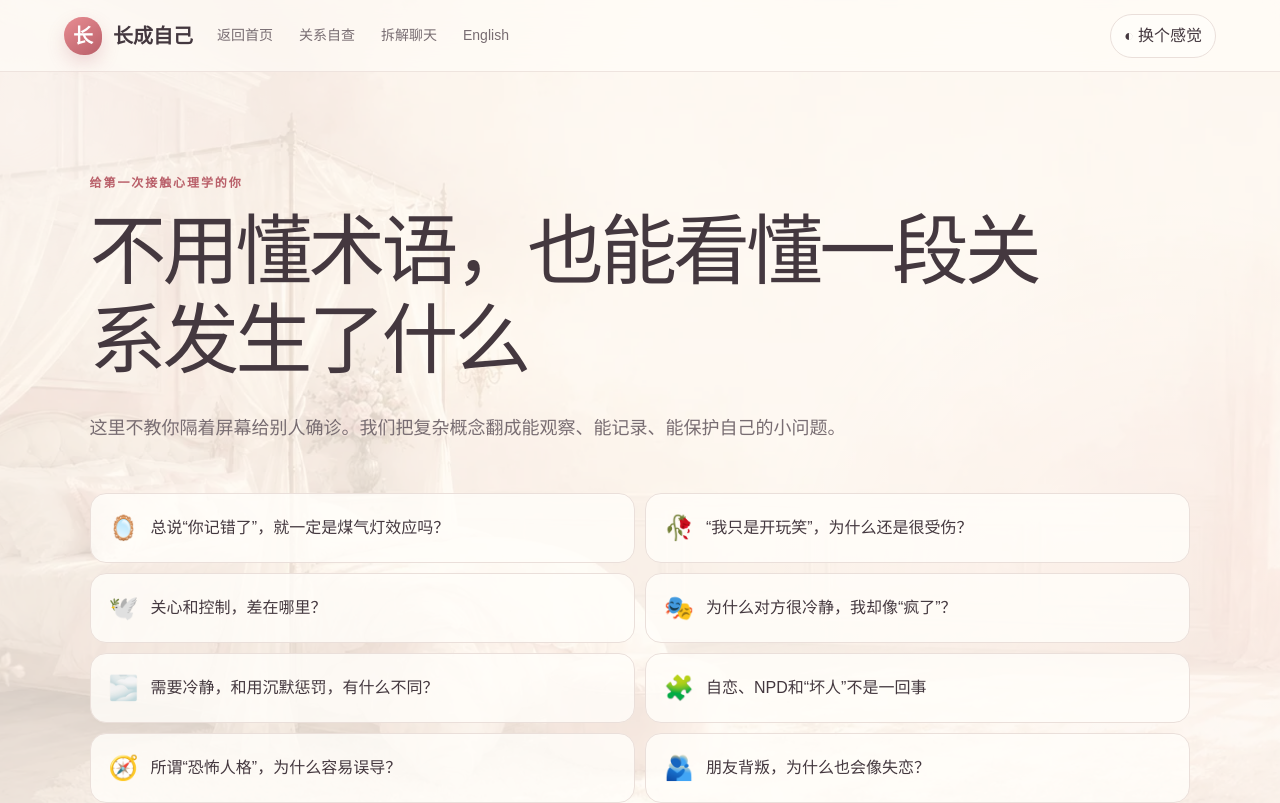
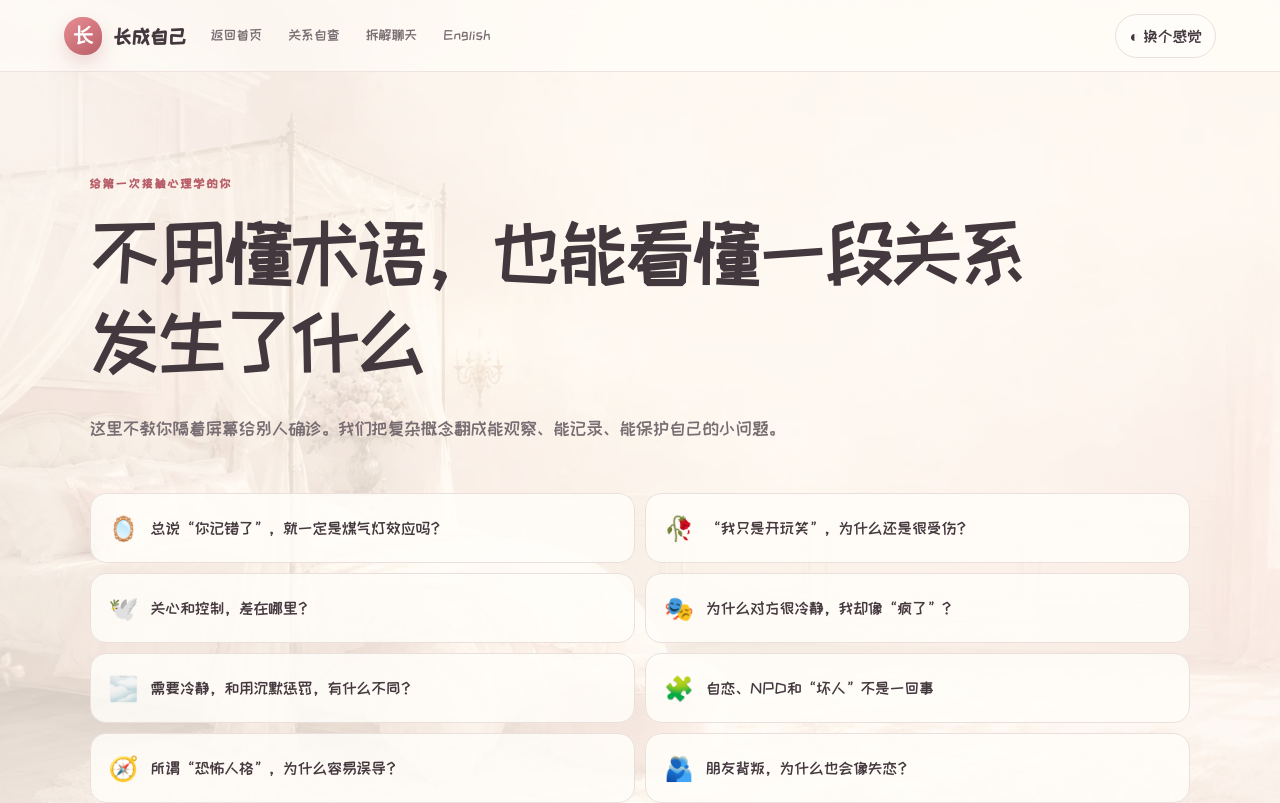
Before and after one commit to okichen168/grow-into-yourself, a Next.js app: page /zh/learn in a window 1280 px wide. Shown: the top 803 px of the page. Built offline with nearby package versions, Linux system fonts and the light colour scheme.

Commit message:
fix: finalize privacy copy and cross-platform fonts

```diff
--- a/app/components/english-checker.tsx
+++ b/app/components/english-checker.tsx
@@ -15,13 +15,12 @@ const copy = {
     id: "check",
     eyebrow: "Conversation clarity",
     title: "Paste the words. Let AI help you read the pressure.",
-    intro: "Screenshot upload is paused in this test version. Please use your phone, gallery, or chat app’s text extraction first, then paste the text here.",
     source: "Relationship",
     other: "Other person’s messages",
     otherPlaceholder: "Paste what the other person sent. One sentence or a whole conversation is fine.",
     mine: "My messages / draft reply (optional)",
     minePlaceholder: "Paste what you already replied, or what you are planning to send. Leave blank if unsure.",
-    privacy: "Text may be sent to the configured AI model to generate this analysis. This site does not save the conversation. Remove names and avoid identity numbers, bank details, passwords and exact addresses.",
+    privacy: "Your content is not saved or published by this site, and is not used to train this project’s models.",
     analyse: "Analyze with AI",
     analysing: "AI is reading this…",
     tooLong: "This is too long. Please shorten it before analysis.",
@@ -34,13 +33,12 @@ const copy = {
     id: "tool",
     eyebrow: "对话拆解",
     title: "把对方的话和你的回复分开看。",
-    intro: "测试版暂不支持直接上传截图。请先用微信、相册或手机自带文字识别提取聊天文字，再粘贴到这里。",
     source: "这段对话来自",
     other: "对方发来的话",
     otherPlaceholder: "粘贴对方发来的消息，可以是一句，也可以是一整段。",
     mine: "我说过的话 / 我准备回复的话（可选）",
     minePlaceholder: "粘贴你已经回复过的话，或你准备发出去的话。不确定可以留空。",
-    privacy: "为了生成本次分析，文本可能发送给配置的 AI 模型；本站不保存聊天内容。请删除姓名，并避免粘贴身份证、银行卡、密码、精确住址等敏感信息。",
+    privacy: "你的内容不会被本站保存、公开，也不会用于训练本项目模型。",
     analyse: "让 AI 帮我分析",
     analysing: "AI 正在分析…",
     tooLong: "文字太长了，请删短一点再分析。",
@@ -94,7 +92,7 @@ export default function EnglishChecker({ language = "en" }: { language?: Analysi
   }
 
   return <section className="english-tool text-analyzer" id={ui.id}>
-    <div className="section-heading"><p className="eyebrow">{ui.eyebrow}</p><h2>{ui.title}</h2><p>{ui.intro}</p></div>
+    <div className="section-heading"><p className="eyebrow">{ui.eyebrow}</p><h2>{ui.title}</h2></div>
     <p className="privacy-inline">{ui.privacy}</p>
     <span className="context-title">{ui.source}</span>
     <div className="english-context" aria-label={ui.source}>{contextOptions.map((item) => <button type="button" data-context={item.tone} className={context === item.value ? "active" : ""} onClick={() => setContext(item.value)} key={item.value}>{context === item.value && <span aria-hidden="true">✓ </span>}{item[language]}</button>)}</div>
--- a/app/components/theme-controls.tsx
+++ b/app/components/theme-controls.tsx
@@ -19,10 +19,10 @@ const englishFonts = [
 ];
 
 const chineseFonts = [
-  { id: "soft", name: "圆体" },
-  { id: "clear", name: "黑体" },
-  { id: "kai", name: "楷体" },
-  { id: "reading", name: "宋体" },
+  { id: "rounded", name: "圆润" },
+  { id: "clear", name: "清晰" },
+  { id: "handwritten", name: "手写" },
+  { id: "reading", name: "阅读" },
 ];
 
 const fontStacks: Record<string, string> = {
@@ -30,18 +30,24 @@ const fontStacks: Record<string, string> = {
   serif: 'Georgia, "Times New Roman", serif',
   humanist: '"Trebuchet MS", Arial, sans-serif',
   mono: '"Aptos Mono", "SFMono-Regular", Consolas, monospace',
-  soft: '"Yuanti SC", "YouYuan", "PingFang SC", sans-serif',
-  clear: '"PingFang SC", "Heiti SC", "Microsoft YaHei", sans-serif',
-  kai: '"Kaiti SC", "STKaiti", "KaiTi", cursive',
-  reading: '"Songti SC", "STSong", "SimSun", serif',
+  rounded: '"Grow Rounded", system-ui, sans-serif',
+  clear: 'system-ui, -apple-system, BlinkMacSystemFont, "Segoe UI", "PingFang SC", "Microsoft YaHei", sans-serif',
+  handwritten: '"Grow Handwritten", cursive',
+  reading: 'Georgia, "Times New Roman", "Songti SC", "STSong", "SimSun", serif',
 };
+
+const legacyChineseFontIds: Record<string, string> = { soft: "rounded", kai: "handwritten" };
 
 export default function ThemeControls({ language = "en" }: { language?: "zh" | "en" }) {
   const [open, setOpen] = useState(false);
   const [theme, setTheme] = useState(() => typeof window === "undefined" ? "embrace" : localStorage.getItem("grow-theme") || "embrace");
   const fonts = language === "zh" ? chineseFonts : englishFonts;
-  const defaultFont = language === "zh" ? "soft" : "system";
-  const [font, setFont] = useState(() => typeof window === "undefined" ? defaultFont : localStorage.getItem(`grow-font-${language}`) || defaultFont);
+  const defaultFont = language === "zh" ? "rounded" : "system";
+  const [font, setFont] = useState(() => {
+    if (typeof window === "undefined") return defaultFont;
+    const stored = localStorage.getItem(`grow-font-${language}`) || defaultFont;
+    return language === "zh" ? legacyChineseFontIds[stored] || stored : stored;
+  });
   const resolvedFont = fonts.some((item) => item.id === font) ? font : defaultFont;
 
   useEffect(() => {
@@ -51,6 +57,7 @@ export default function ThemeControls({ language = "en" }: { language?: "zh" | "
 
   useEffect(() => {
     document.documentElement.dataset.font = resolvedFont;
+    document.documentElement.style.setProperty("--app-font", fontStacks[resolvedFont] || fontStacks[defaultFont]);
     document.body.dataset.font = resolvedFont;
     document.body.style.fontFamily = fontStacks[resolvedFont] || fontStacks[defaultFont];
     document.documentElement.lang = language === "zh" ? "zh-CN" : "en";
@@ -71,7 +78,6 @@ export default function ThemeControls({ language = "en" }: { language?: "zh" | "
       document.body.style.setProperty("font-family", stack);
       localStorage.setItem(`grow-font-${language}`, next);
     }
-    setOpen(false);
   }
 
   return (
@@ -79,7 +85,6 @@ export default function ThemeControls({ language = "en" }: { language?: "zh" | "
       <button type="button" className="theme-trigger" onClick={() => setOpen((value) => !value)} aria-expanded={open}>◐ <span>{language === "zh" ? "换个感觉" : "Appearance"}</span></button>
       {open && typeof document !== "undefined" && createPortal(<><button type="button" className="theme-scrim" onClick={() => setOpen(false)} aria-label={language === "zh" ? "关闭主题选择" : "Close appearance picker"} /><div className="theme-panel" role="dialog" aria-modal="true" aria-label={language === "zh" ? "主题与字体设置" : "Appearance settings"} onClick={(event) => event.stopPropagation()}>
         <div className="theme-panel-head"><strong>{language === "zh" ? "选一个让你舒服的界面" : "Make this space yours"}</strong><button type="button" onClick={() => setOpen(false)} aria-label={language === "zh" ? "关闭" : "Close"}>×</button></div>
-        <p>{language === "zh" ? "颜色和字体只保存在当前设备，不会和聊天内容关联。" : "Theme and type preferences stay on this device. They are not linked to your chats."}</p>
         <span className="choice-label">{language === "zh" ? "颜色" : "Colour"}</span>
         <div className="theme-options">{themes.map((item, index) => <button type="button" aria-label={language === "zh" ? `切换到${item.zh}主题` : `Switch to colour theme ${index + 1}`} className={theme === item.id ? "selected" : ""} onClick={() => chooseTheme(item.id)} key={item.id}><i>{item.colors.map((color) => <b style={{ background: color }} key={color} />)}</i></button>)}</div>
         <span className="choice-label">{language === "zh" ? "字体" : "Type"}</span>
--- a/app/globals.css
+++ b/app/globals.css
@@ -1,4 +1,20 @@
 @import "tailwindcss";
+
+@font-face {
+  font-family:"Grow Rounded";
+  font-style:normal;
+  font-display:swap;
+  font-weight:400;
+  src:url("/fonts/rounded-subset.woff2") format("woff2");
+}
+
+@font-face {
+  font-family:"Grow Handwritten";
+  font-style:normal;
+  font-display:swap;
+  font-weight:400;
+  src:url("/fonts/handwritten-subset.woff2") format("woff2");
+}
 
 :root {
   --cream: #fff8f2;
@@ -26,14 +42,10 @@ html[data-font="system"] { --app-font:Inter,ui-sans-serif,system-ui,-apple-syste
 html[data-font="serif"] { --app-font:Georgia,"Times New Roman",serif; }
 html[data-font="humanist"] { --app-font:"Trebuchet MS",Arial,sans-serif; }
 html[data-font="mono"] { --app-font:"Aptos Mono","SFMono-Regular",Consolas,monospace; }
-html[data-font="soft"] { --app-font:"Yuanti SC","YouYuan",sans-serif; }
-html[data-font="clear"] { --app-font:"PingFang SC","Microsoft YaHei",sans-serif; }
-html[data-font="kai"] { --app-font:"Kaiti SC","STKaiti","KaiTi",serif; }
-html[data-font="reading"] { --app-font:"Songti SC","STSong","SimSun",serif; }
-body[data-font="soft"] { font-family:"Yuanti SC","YouYuan","PingFang SC",sans-serif; }
-body[data-font="clear"] { font-family:"PingFang SC","Heiti SC","Microsoft YaHei",sans-serif; }
-body[data-font="kai"] { font-family:"Kaiti SC","STKaiti","KaiTi",cursive; }
-body[data-font="reading"] { font-family:"Songti SC","STSong","SimSun",serif; }
+html[data-font="rounded"] { --app-font:"Grow Rounded",system-ui,sans-serif; }
+html[data-font="clear"] { --app-font:system-ui,-apple-system,BlinkMacSystemFont,"Segoe UI","PingFang SC","Microsoft YaHei",sans-serif; }
+html[data-font="handwritten"] { --app-font:"Grow Handwritten",cursive; }
+html[data-font="reading"] { --app-font:Georgia,"Times New Roman","Songti SC","STSong","SimSun",serif; }
 
 * { box-sizing: border-box; }
 html { scroll-behavior: smooth; }
@@ -50,6 +62,7 @@ body::after { content:""; position:fixed; inset:-12%; z-index:-1; background-col
 @keyframes scene-breeze { 0% { transform:scale(1.035) translate3d(-1.4%,.2%,0); } 50% { transform:scale(1.065) translate3d(.7%,-.7%,0); } 100% { transform:scale(1.045) translate3d(1.7%,.4%,0); } }
 @keyframes ambient-drift { 0% { transform:translate3d(-2%,1%,0) rotate(-.25deg); background-position:0% 25%; } 100% { transform:translate3d(2%,-1%,0) rotate(.25deg); background-position:100% 70%; } }
 button, textarea, input, select { font: inherit; }
+body, main, .zh-page, button, input, textarea, select { font-family:var(--app-font); }
 a { color: inherit; }
 button { color: inherit; }
 
@@ -98,10 +111,17 @@ nav a:hover { color: var(--rose-dark); }
 .font-options [data-font-preview="serif"] { font-family:Georgia,serif; }
 .font-options [data-font-preview="humanist"] { font-family:"Trebuchet MS",sans-serif; }
 .font-options [data-font-preview="mono"] { font-family:"Aptos Mono",Consolas,monospace; font-size:12px; }
-.font-options [data-font-preview="soft"] { font-family:"Yuanti SC","YouYuan","幼圆",sans-serif; }
-.font-options [data-font-preview="clear"] { font-family:"PingFang SC","Microsoft YaHei",sans-serif; font-weight:650; }
-.font-options [data-font-preview="kai"] { font-family:"Kaiti SC","STKaiti","KaiTi",serif; font-size:17px; }
-.font-options [data-font-preview="reading"] { font-family:"Songti SC","STSong","宋体",serif; }
+.font-options [data-font-preview="rounded"] { font-family:"Grow Rounded",system-ui,sans-serif; font-weight:400; }
+.font-options [data-font-preview="clear"] { font-family:system-ui,-apple-system,BlinkMacSystemFont,"Segoe UI","PingFang SC","Microsoft YaHei",sans-serif; font-weight:700; }
+.font-options [data-font-preview="handwritten"] { font-family:"Grow Handwritten",cursive; font-size:17px; font-weight:400; }
+.font-options [data-font-preview="reading"] { font-family:Georgia,"Times New Roman","Songti SC","STSong","SimSun",serif; font-weight:700; }
+
+html[data-font="rounded"] .zh-page,
+html[data-font="handwritten"] .zh-page { font-weight:400; }
+html[data-font="rounded"] .zh-page :is(h1,h2,h3,h4,strong,b,button),
+html[data-font="handwritten"] .zh-page :is(h1,h2,h3,h4,strong,b,button) { font-weight:400; }
+html[data-font="clear"] .zh-page :is(h1,h2,h3,h4,strong,b,button),
+html[data-font="reading"] .zh-page :is(h1,h2,h3,h4,strong,b,button) { font-weight:700; }
 
 .hero {
   min-height: 720px;
```
Also changed, not shown: public/fonts/handwritten-subset.woff2 (added), public/fonts/rounded-subset.woff2 (added).
